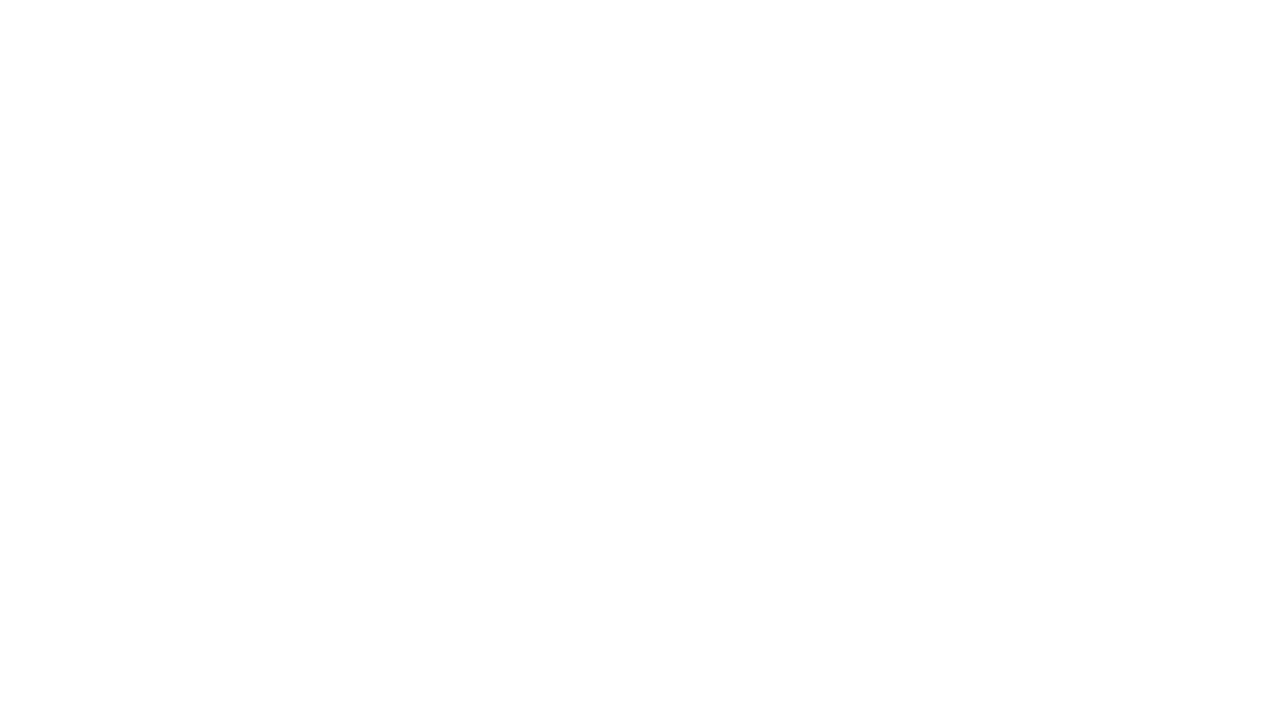
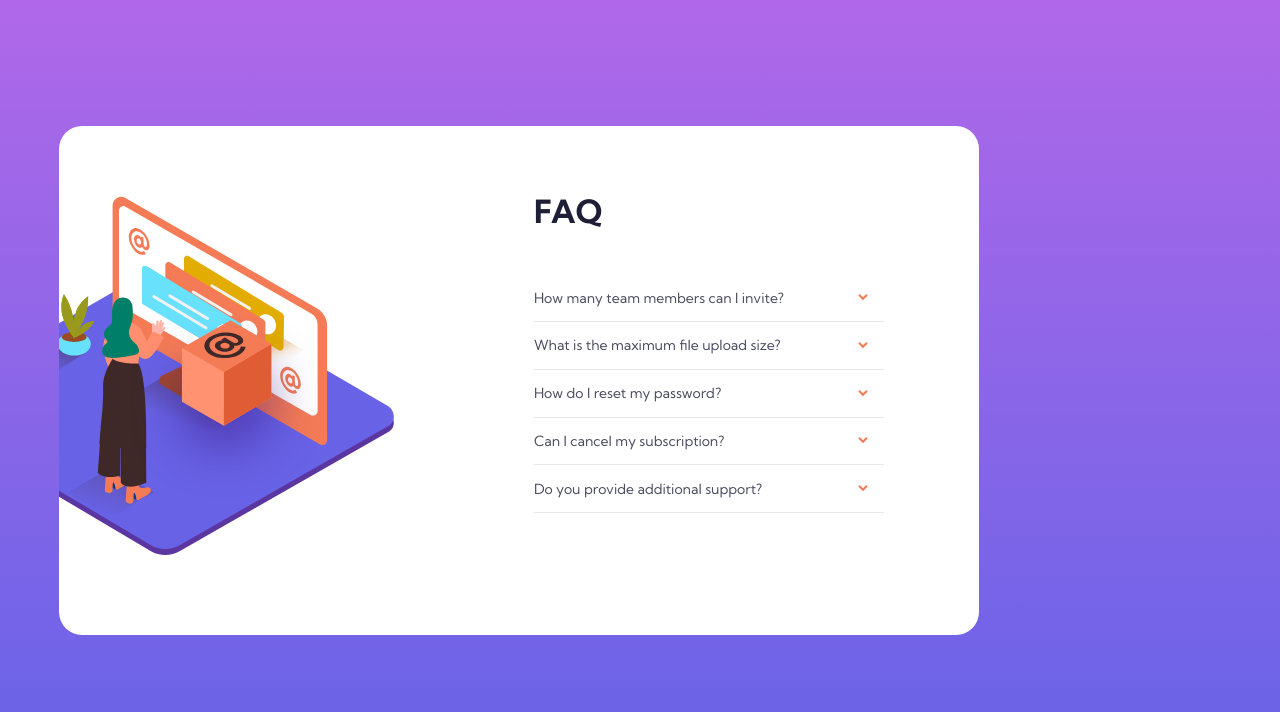
Before and after one commit to DataKvinikadze/Homework-8, a plain HTML site: page index.html in a window 1280 px wide. Drawn offline with Linux system fonts and the light colour scheme.

Commit message:
creating website

```diff
--- a/index.html
+++ b/index.html
@@ -3,8 +3,85 @@
   <head>
     <meta charset="UTF-8" />
     <meta name="viewport" content="width=device-width, initial-scale=1.0" />
+    <link rel="preconnect" href="https://fonts.googleapis.com" />
+    <link rel="preconnect" href="https://fonts.gstatic.com" crossorigin />
+    <link
+      href="https://fonts.googleapis.com/css2?family=Barlow:ital,wght@0,100;0,200;0,300;0,400;0,500;0,600;0,700;0,800;0,900;1,100;1,200;1,300;1,400;1,500;1,600;1,700;1,800;1,900&family=DM+Serif+Display:ital@0;1&family=Fraunces:ital,opsz,wght@0,9..144,100..900;1,9..144,100..900&family=Kumbh+Sans:wght@100..900&family=Open+Sans:ital,wght@0,300..800;1,300..800&family=Poppins:ital,wght@0,100;0,200;0,300;0,400;0,500;0,600;0,700;0,800;0,900;1,100;1,200;1,300;1,400;1,500;1,600;1,700;1,800;1,900&display=swap"
+      rel="stylesheet"
+    />
     <link rel="stylesheet" href="style.css" />
     <title>Document</title>
   </head>
-  <body></body>
+  <body>
+    <div id="page">
+      <header>
+        <nav></nav>
+      </header>
+      <main>
+        <div class="content">
+          <div class="images">
+            <img class="img1" src="./photos/mention_isometric 2.svg" alt="" />
+            <img class="img2" src="./photos/Group 6.svg" alt="" />
+          </div>
+          <div class="text_content">
+            <h1>FAQ</h1>
+            <div class="list">
+              <div class="text_div">
+                <div class="text">
+                  <p class="">How many team members can I invite?</p>
+                  <span class=""
+                    >No more than 2GB. All files in your account must fit your
+                    allotted storage space.</span
+                  >
+                </div>
+                <img class="rt" src="./photos/Path 2.svg" alt="" />
+              </div>
+              <div class="text_div">
+                <div class="text">
+                  <p class="">What is the maximum file upload size?</p>
+                  <span class=""
+                    >No more than 2GB. All files in your account must fit your
+                    allotted storage space.</span
+                  >
+                </div>
+                <img class="rt" src="./photos/Path 2.svg" alt="" />
+              </div>
+              <div class="text_div">
+                <div class="text">
+                  <p class="">How do I reset my password?</p>
+                  <span class=""
+                    >No more than 2GB. All files in your account must fit your
+                    allotted storage space.</span
+                  >
+                </div>
+                <img class="rt" src="./photos/Path 2.svg" alt="" />
+              </div>
+              <div class="text_div">
+                <div class="text">
+                  <p class="">Can I cancel my subscription?</p>
+                  <span class=""
+                    >No more than 2GB. All files in your account must fit your
+                    allotted storage space.</span
+                  >
+                </div>
+                <img class="rt" src="./photos/Path 2.svg" alt="" />
+              </div>
+              <div class="text_div">
+                <div class="text">
+                  <p class="">Do you provide additional support?</p>
+                  <span class=""
+                    >No more than 2GB. All files in your account must fit your
+                    allotted storage space.</span
+                  >
+                </div>
+                <img class="rt" src="./photos/Path 2.svg" alt="" />
+              </div>
+            </div>
+          </div>
+        </div>
+      </main>
+    </div>
+
+    <script src="./script.js"></script>
+  </body>
 </html>
--- a/script.js
+++ b/script.js
@@ -0,0 +1,11 @@
+let paragraph = document.querySelectorAll("p");
+let span = document.querySelectorAll("span");
+let div = document.querySelector(".text_div");
+let img = document.querySelectorAll(".rt");
+
+div.addEventListener("click", function (event) {
+  div.classList.toggle("div_on_press");
+  span.classList.toggle("span_on_press");
+  paragraph.classList.toggle("p_on_press");
+  img.classList.toggle("rotate");
+});
--- a/style.css
+++ b/style.css
@@ -3,3 +3,96 @@
   padding: 0;
   box-sizing: border-box;
 }
+
+body {
+  font-family: "Kumbh Sans", sans-serif;
+}
+#page {
+  background: linear-gradient(to bottom, #b068e9 0%, #6463e7 100%);
+  height: 100vh;
+  padding: 9.86% 31.4% 9.1% 4.6%;
+}
+
+.content {
+  width: 920px;
+  height: 509px;
+  border-radius: 23px;
+  background-color: #ffffff;
+  display: flex;
+  overflow: hidden;
+}
+
+.images {
+  width: 471.69px;
+  height: 358.13;
+  margin: 70px auto 80px -83px;
+  position: relative;
+}
+
+.text_content {
+  margin: 65px 95px 83px auto;
+}
+
+.img1 {
+  position: absolute;
+}
+
+.img2 {
+  position: absolute;
+  top: 122px;
+  right: 126px;
+}
+
+h1 {
+  margin-bottom: 43px;
+  font-size: 32px;
+  color: #1e1f36;
+}
+
+.list {
+  height: 239px;
+  width: 350px;
+  display: flex;
+  flex-direction: column;
+  justify-content: space-between;
+}
+
+.text_div {
+  display: flex;
+  justify-content: space-between;
+  align-items: center;
+  padding-right: 16px;
+  height: 52px;
+  border-bottom: solid #e8e8ea 1px;
+}
+
+.text_content span {
+  display: none;
+}
+
+.text p {
+  font-size: 14px;
+  color: #4b4c5f;
+}
+
+.div_on_press {
+  width: 334px;
+  height: 65px;
+  display: flex;
+  flex-direction: column;
+  justify-content: space-between;
+}
+
+.p_on_press {
+  color: #1e1f36;
+  font-weight: bold;
+}
+
+.span_on_press {
+  color: #787887;
+  display: block;
+}
+
+.text_div .rotate {
+  rotate: 90deg;
+}
```
